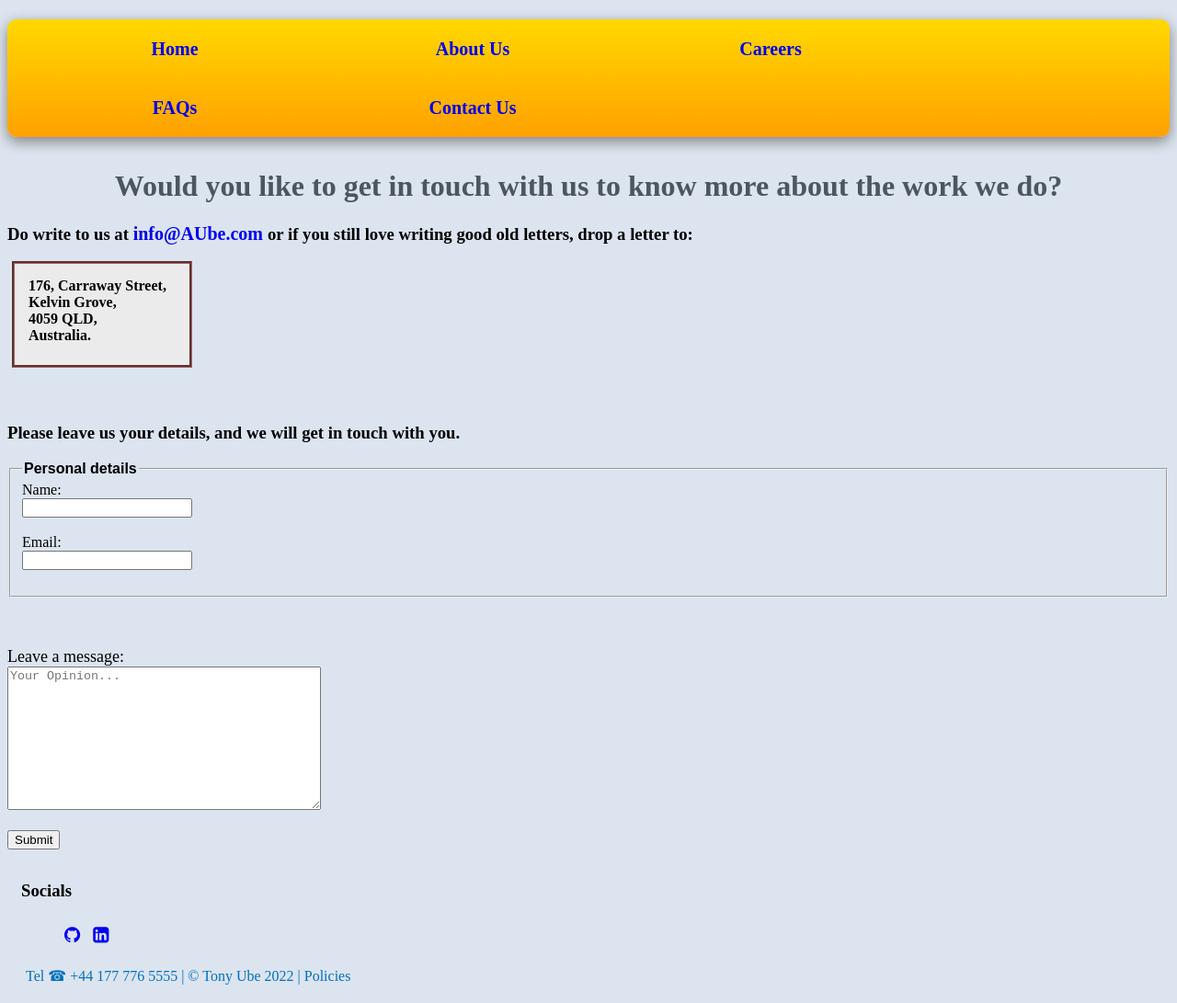
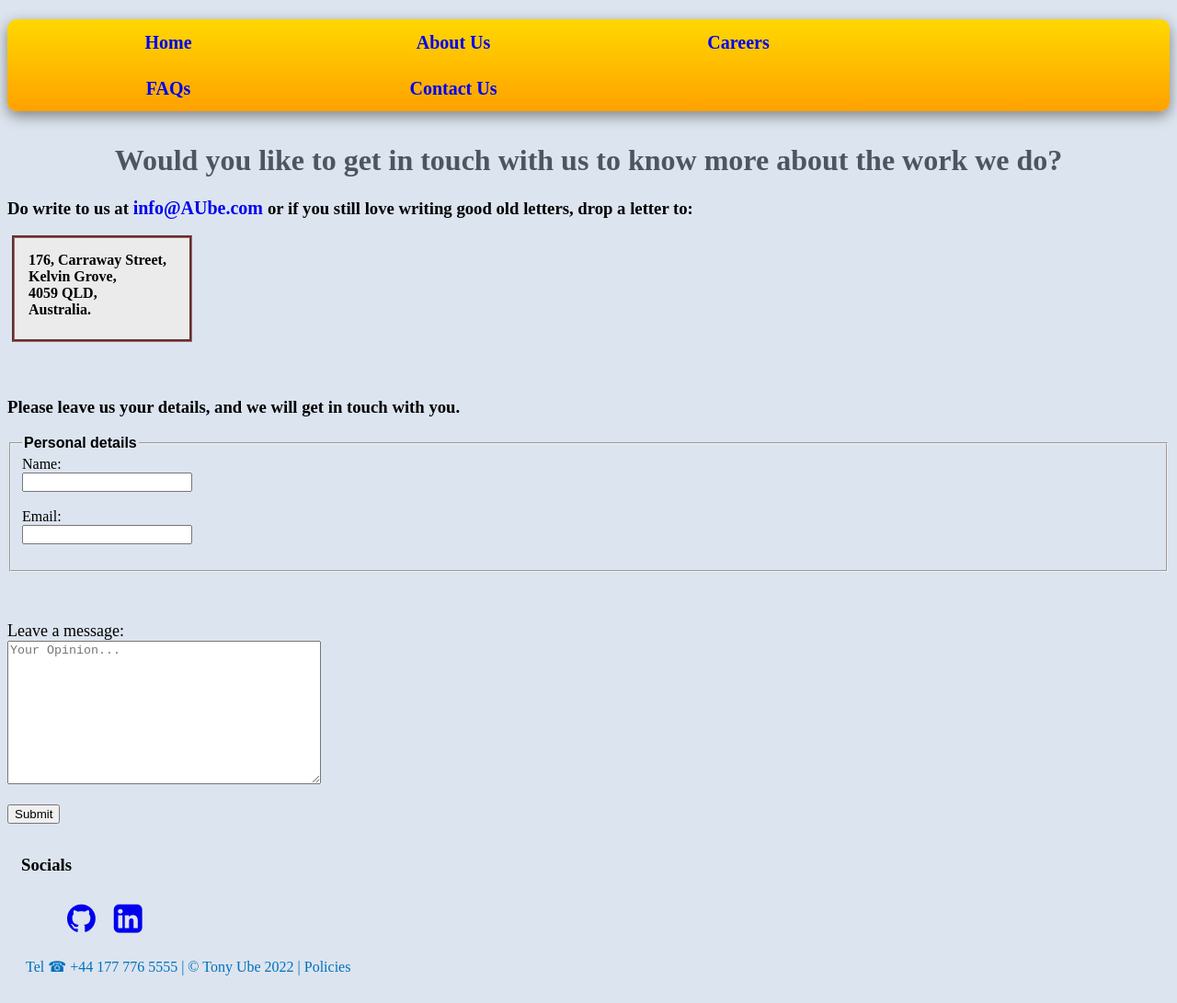
Before and after one commit to tuta-bits/tuta-bits.github.io, a plain HTML site: page contact.html in a window 1280 px wide. Shown: the whole page at 92% size. Drawn offline with Linux system fonts and the light colour scheme.

Commit message:
update contact.html and conta.css

```diff
--- a/contact.html
+++ b/contact.html
@@ -68,11 +68,11 @@
         </div>
         <section>
             <h3>Socials</h3>
-            <ul class="icons">
-                <li><a href="https://github.com/tuta-bits" target="_blank" rel="noopener noreferrer"><i class="fa fa-github"></i></a></li>
-                <li><a href="https://www.linkedin.com/in/anthony-ube-a45b2092/" target="_blank" rel="noopener noreferrer"><i class="fa fa-linkedin-square"></i></a></li>
+            <ul>
+                <li class="skope"><a href="https://github.com/tuta-bits" target="_blank" rel="noopener noreferrer"><i class="fa fa-github" style="font-size: 36px;"></i></a></li>
+                <li class="skope"><a href="https://www.linkedin.com/in/anthony-ube-a45b2092/" target="_blank" rel="noopener noreferrer"><i class="fa fa-linkedin-square" style="font-size: 36px;"></i></a></li>
             </ul>
-        </section><br>
+        </section><br><br>
 
         <footer id="last">
             Tel &#9742 +44 177 776 5555 |
--- a/styles/conta.css
+++ b/styles/conta.css
@@ -26,10 +26,10 @@ p {
       margin: 5px;
 }
 
-ul li {
+li.skope {
     list-style: none;
     float: left;
-    padding: 7px;
+    padding: 10px;
 }
 
 section {
@@ -42,3 +42,7 @@ section {
     margin: 10px;
     color: #0071bc;
 }
+
+.nwa {
+    font-size: 48px;
+}
```
